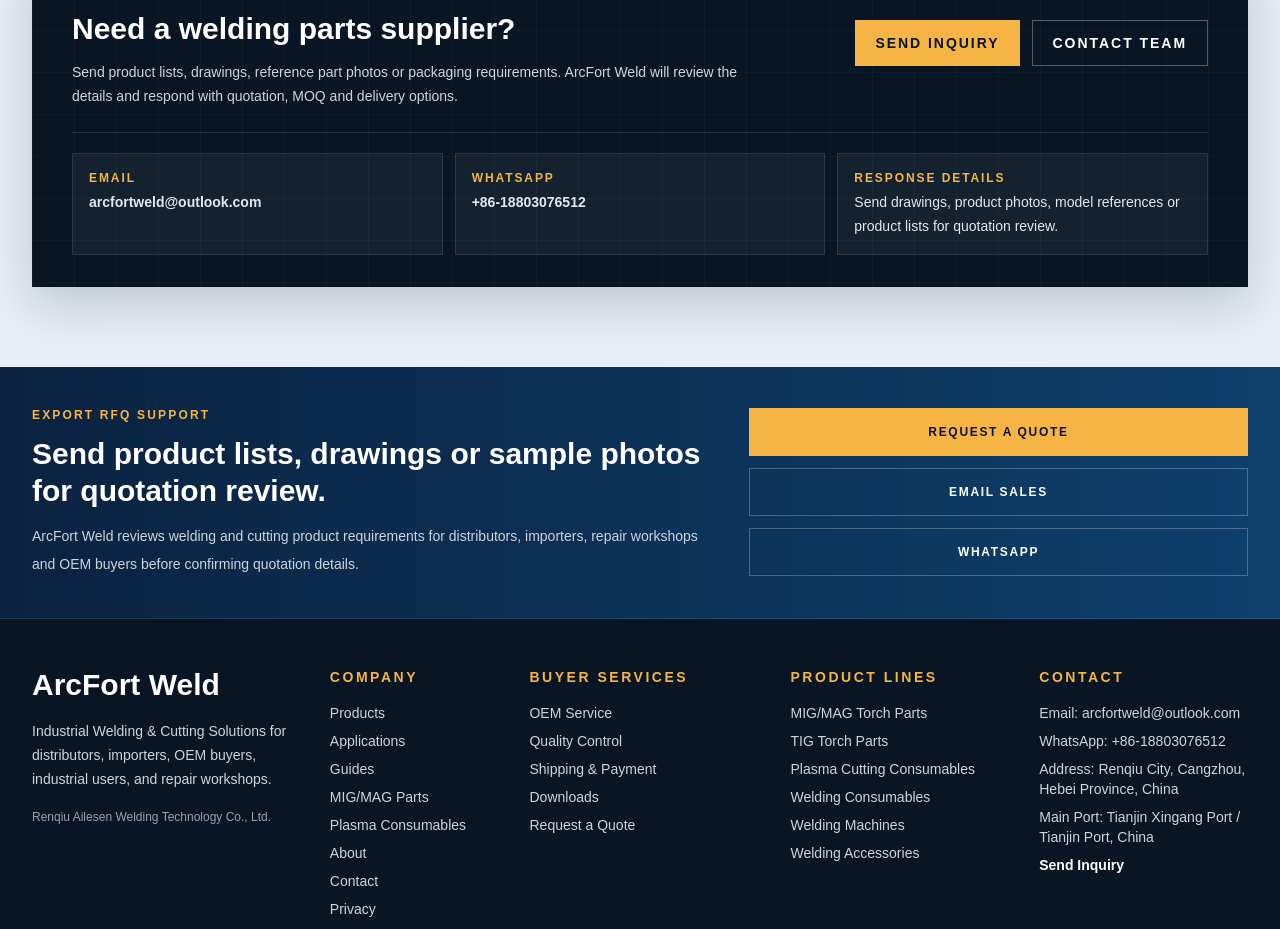
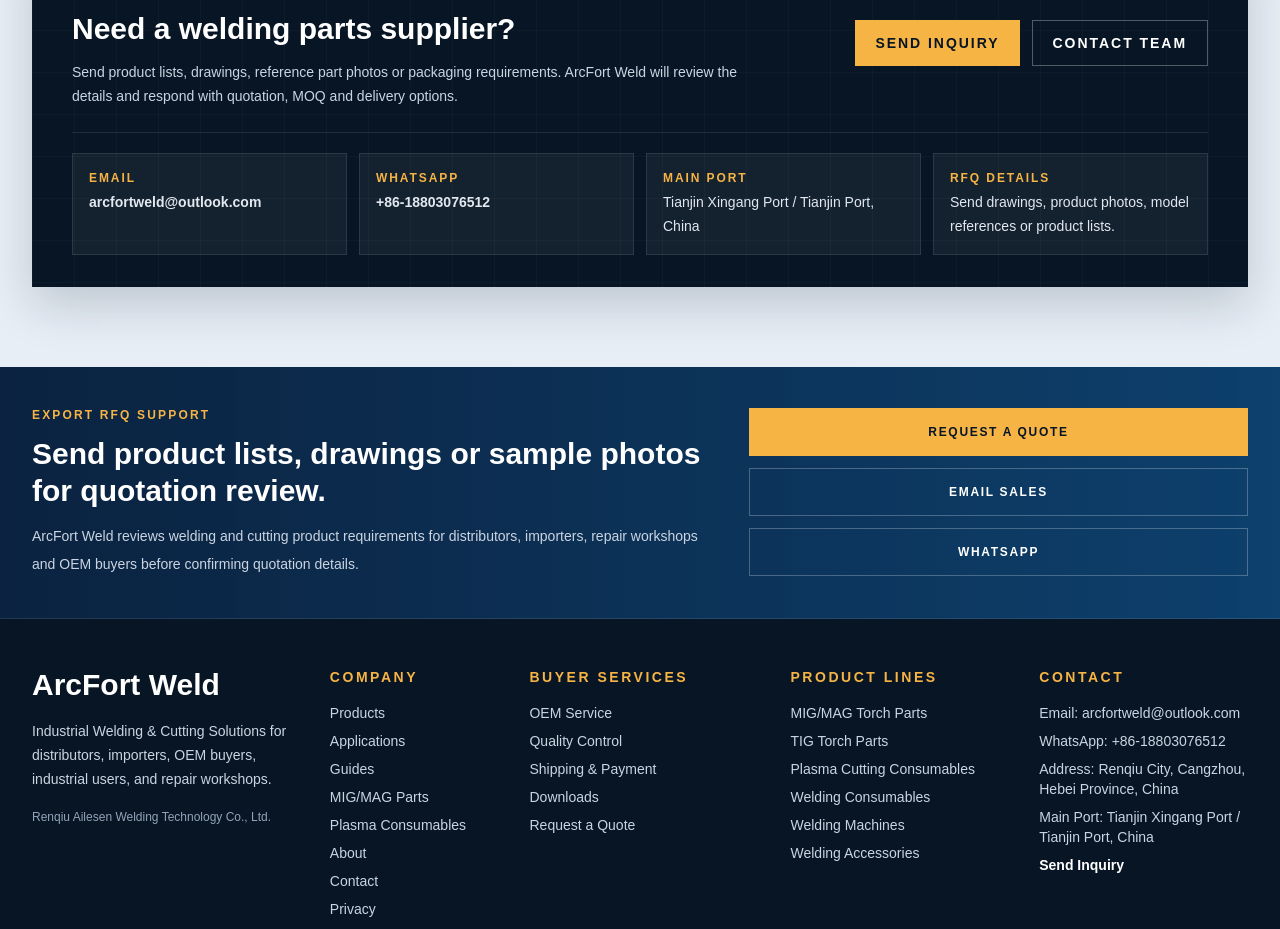
Before and after one commit to 18803076512/arcfort-website, a Next.js app: page /about in a window 1280 px wide. Shown: the part 3900-4829 px from the top of the page. Built offline with nearby package versions, Linux system fonts and the light colour scheme.

Commit message:
Upgrade RFQ conversion content (#19)
Co-authored-by: Codex <codex@example.local>

```diff
--- a/app/rfq/page.tsx
+++ b/app/rfq/page.tsx
@@ -25,6 +25,27 @@ const processSteps = [
   "Receive quotation options",
   "Discuss MOQ and delivery",
 ];
+
+const submissionChannels = [
+  {
+    title: "Website RFQ Form",
+    description:
+      "Best for structured inquiries with required fields, product requirements and attachments.",
+    href: undefined,
+  },
+  {
+    title: "Business Email",
+    description:
+      "Best for detailed product lists, drawings, quotation sheets and large sourcing discussions.",
+    href: siteConfig.emailHref,
+  },
+  {
+    title: "WhatsApp",
+    description:
+      "Best for quick product photos, model checks, sample discussion and urgent follow-up.",
+    href: siteConfig.whatsappHref,
+  },
+] as const;
 
 const rfqBusinessInfo = [
   { label: "Business Email", value: siteConfig.email, href: siteConfig.emailHref },
@@ -110,6 +131,43 @@ export default async function RfqPage({ searchParams }: RfqPageProps) {
 
               <div className="mt-6 border border-slate-200 bg-white p-5 shadow-sm">
                 <h2 className="font-display text-2xl font-black text-arc-midnight">
+                  Three ways to send an inquiry
+                </h2>
+                <div className="mt-5 grid gap-4">
+                  {submissionChannels.map((channel) => {
+                    const content = (
+                      <>
+                        <div className="text-xs font-bold uppercase tracking-[0.16em] text-arc-blue">
+                          {channel.title}
+                        </div>
+                        <p className="mt-2 text-sm leading-6 text-slate-700">
+                          {channel.description}
+                        </p>
+                      </>
+                    );
+
+                    return channel.href ? (
+                      <a
+                        key={channel.title}
+                        href={channel.href}
+                        className="block border-l-4 border-arc-signal bg-arc-frost p-4 transition hover:bg-white"
+                      >
+                        {content}
+                      </a>
+                    ) : (
+                      <div
+                        key={channel.title}
+                        className="border-l-4 border-arc-signal bg-arc-frost p-4"
+                      >
+                        {content}
+                      </div>
+                    );
+                  })}
+                </div>
+              </div>
+
+              <div className="mt-6 border border-slate-200 bg-white p-5 shadow-sm">
+                <h2 className="font-display text-2xl font-black text-arc-midnight">
                   Business Information
                 </h2>
                 <div className="mt-5 grid gap-4">
--- a/components/content/RfqCta.tsx
+++ b/components/content/RfqCta.tsx
@@ -13,6 +13,28 @@ export function RfqCta({
   productName,
 }: RfqCtaProps) {
   const rfqHref = productName ? `/rfq?product=${encodeURIComponent(productName)}` : "/rfq";
+  const supportDetails = [
+    {
+      label: "Email",
+      value: siteConfig.email,
+      href: siteConfig.emailHref,
+    },
+    {
+      label: "WhatsApp",
+      value: siteConfig.whatsapp,
+      href: siteConfig.whatsappHref,
+    },
+    {
+      label: "Main Port",
+      value: siteConfig.mainPort,
+      href: undefined,
+    },
+    {
+      label: "RFQ Details",
+      value: "Send drawings, product photos, model references or product lists.",
+      href: undefined,
+    },
+  ] as const;
 
   return (
     <section className="overflow-hidden bg-arc-midnight text-white shadow-industrial">
@@ -39,33 +61,31 @@ export function RfqCta({
             </Link>
           </div>
         </div>
-        <div className="relative mt-6 grid gap-3 border-t border-white/10 pt-5 sm:grid-cols-2 lg:grid-cols-3">
+        <div className="relative mt-6 grid gap-3 border-t border-white/10 pt-5 sm:grid-cols-2 lg:grid-cols-4">
+          {supportDetails.map((item) =>
+            item.href ? (
               <a
-            href={siteConfig.emailHref}
+                key={item.label}
+                href={item.href}
                 className="border border-white/10 bg-white/5 p-4 text-sm leading-6 text-slate-200 transition hover:border-arc-signal hover:text-white"
               >
                 <span className="block text-xs font-bold uppercase tracking-[0.16em] text-arc-signal">
-              Email
+                  {item.label}
                 </span>
-            <span className="mt-1 block font-semibold">{siteConfig.email}</span>
+                <span className="mt-1 block font-semibold">{item.value}</span>
               </a>
-          <a
-            href={siteConfig.whatsappHref}
-            className="border border-white/10 bg-white/5 p-4 text-sm leading-6 text-slate-200 transition hover:border-arc-signal hover:text-white"
+            ) : (
+              <div
+                key={item.label}
+                className="border border-white/10 bg-white/5 p-4 text-sm leading-6 text-slate-200"
               >
                 <span className="block text-xs font-bold uppercase tracking-[0.16em] text-arc-signal">
-              WhatsApp
+                  {item.label}
                 </span>
-            <span className="mt-1 block font-semibold">{siteConfig.whatsapp}</span>
-          </a>
-          <div className="border border-white/10 bg-white/5 p-4 text-sm leading-6 text-slate-200 sm:col-span-2 lg:col-span-1">
-            <span className="block text-xs font-bold uppercase tracking-[0.16em] text-arc-signal">
-              Response Details
-            </span>
-            <span className="mt-1 block">
-              Send drawings, product photos, model references or product lists for quotation review.
-            </span>
+                <span className="mt-1 block">{item.value}</span>
               </div>
+            ),
+          )}
         </div>
       </div>
     </section>
```
Lines whose indentation alone changed are shown as unchanged.
